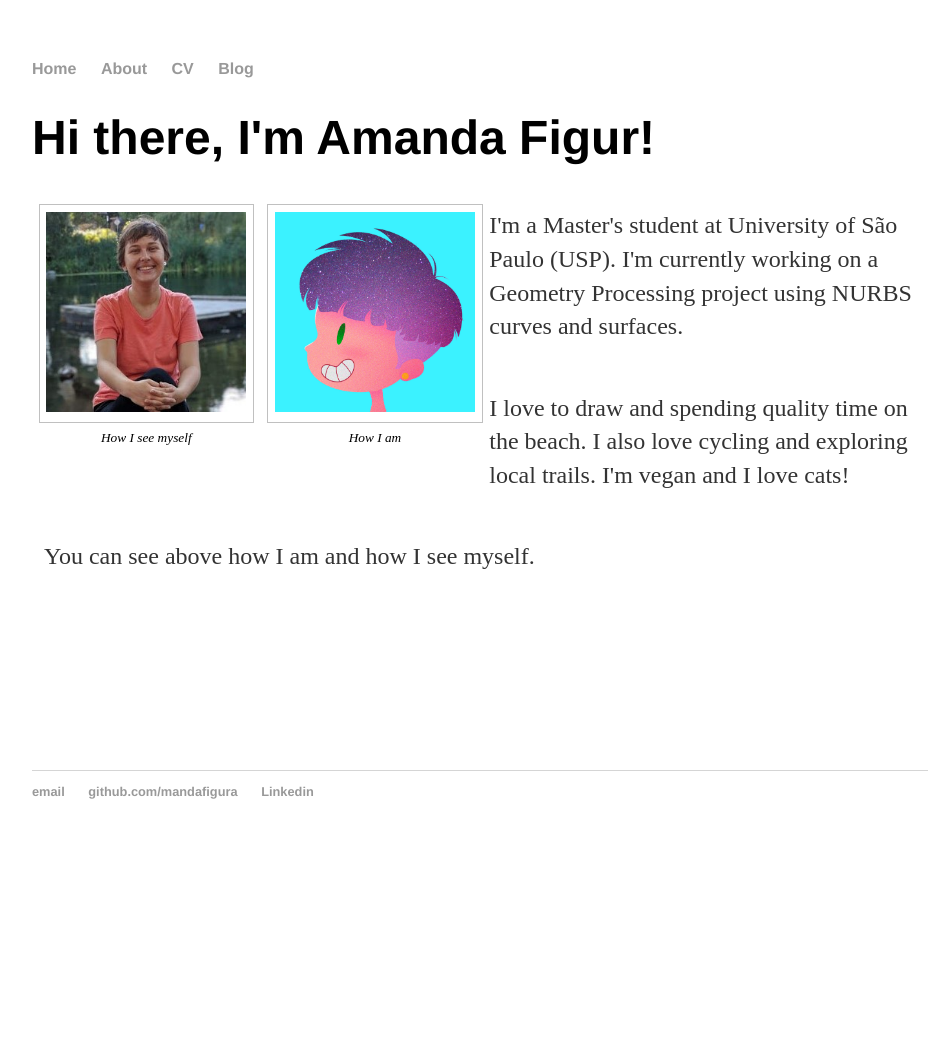
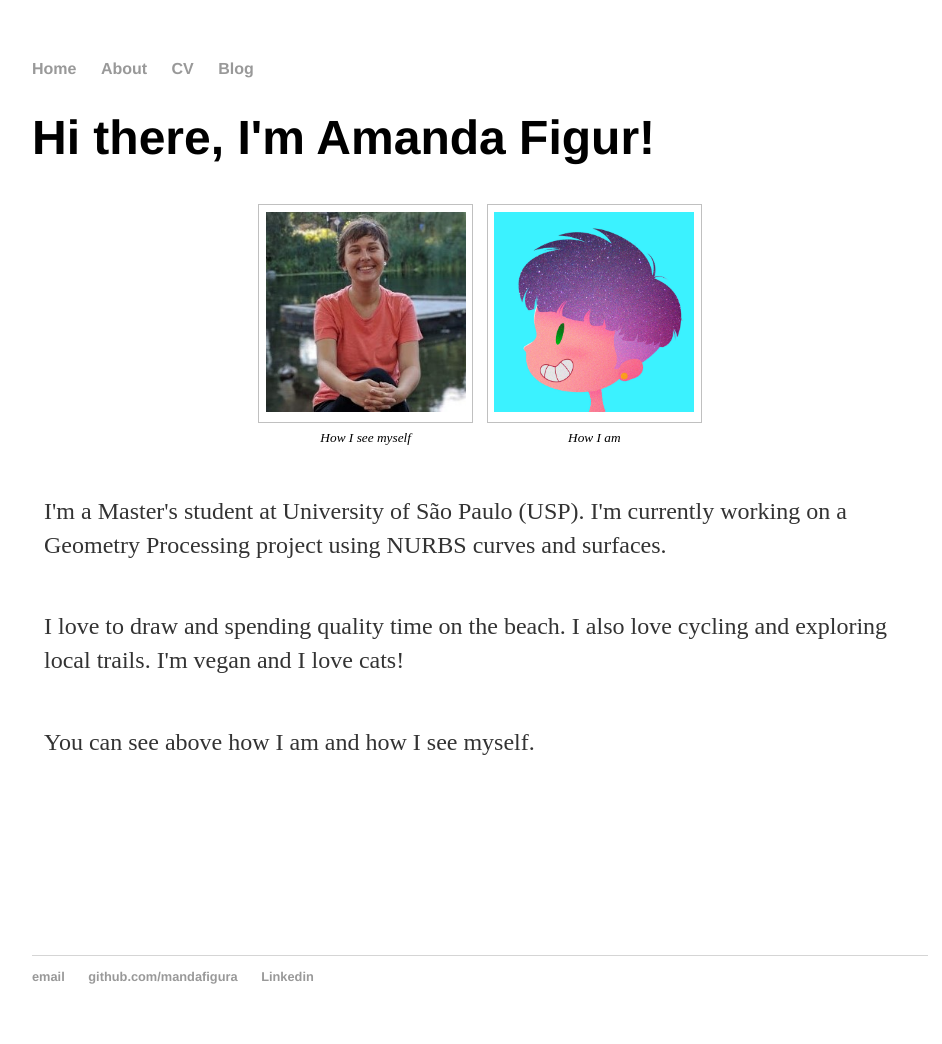
Before and after one commit to mandafigura/mandafigura.github.io, a Jekyll site: the page built from index.html, in a window 1280 px wide. Shown: the whole page, without its empty margins (160-1102 px from the left). Built offline with Jekyll 4.4.1, drawn with Linux system fonts in a browser that asks for light colours; before the commit the page ends 900 px from its top, so only the background shows below that.

Commit message:
Update main.css

```diff
--- a/css/main.css
+++ b/css/main.css
@@ -64,3 +64,8 @@ figcaption {
 .myself{
  padding-bottom: 10em;
 }
+
+.images{
+    display: flex;
+    justify-content: center;
+}
```
